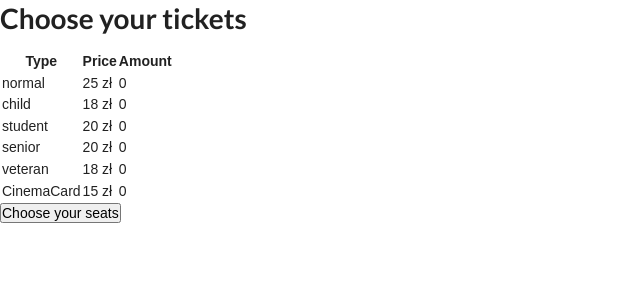
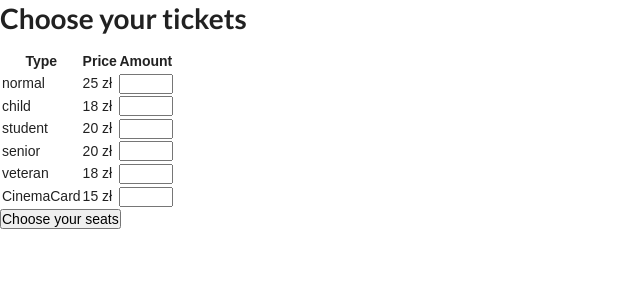
Before and after one commit to FuryChris/CC_Cinema-App, a React (Create React App) app in the folder client/: page /tickets in a window 1280 px wide. Shown: the top 300 px of the page, without its empty margins (0-640 px from the left). Built offline with nearby package versions, Linux system fonts and the light colour scheme.

Commit message:
Add input for selecting number of tickets

```diff
--- a/client/src/components/pages/tickets/Tickets.js
+++ b/client/src/components/pages/tickets/Tickets.js
@@ -31,7 +31,9 @@ class Tickets extends React.Component {
                   <tr key={ticket.type}>
                     <td>{ticket.type}</td>
                     <td>{ticket.price}</td>
-                    <td>{ticket.amount}</td>
+                    <td>
+                      <input type='number' min='0' max='10' />
+                    </td>
                   </tr>
                 );
               })
```
